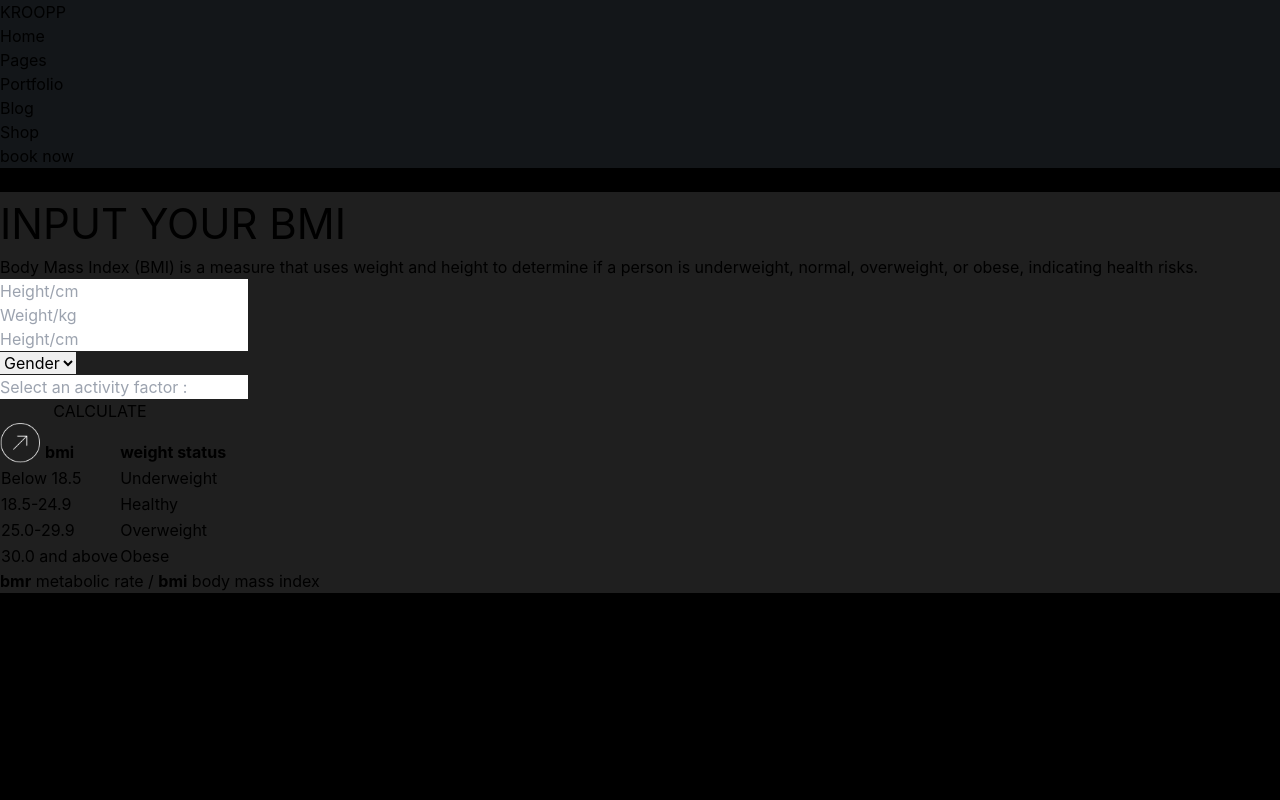
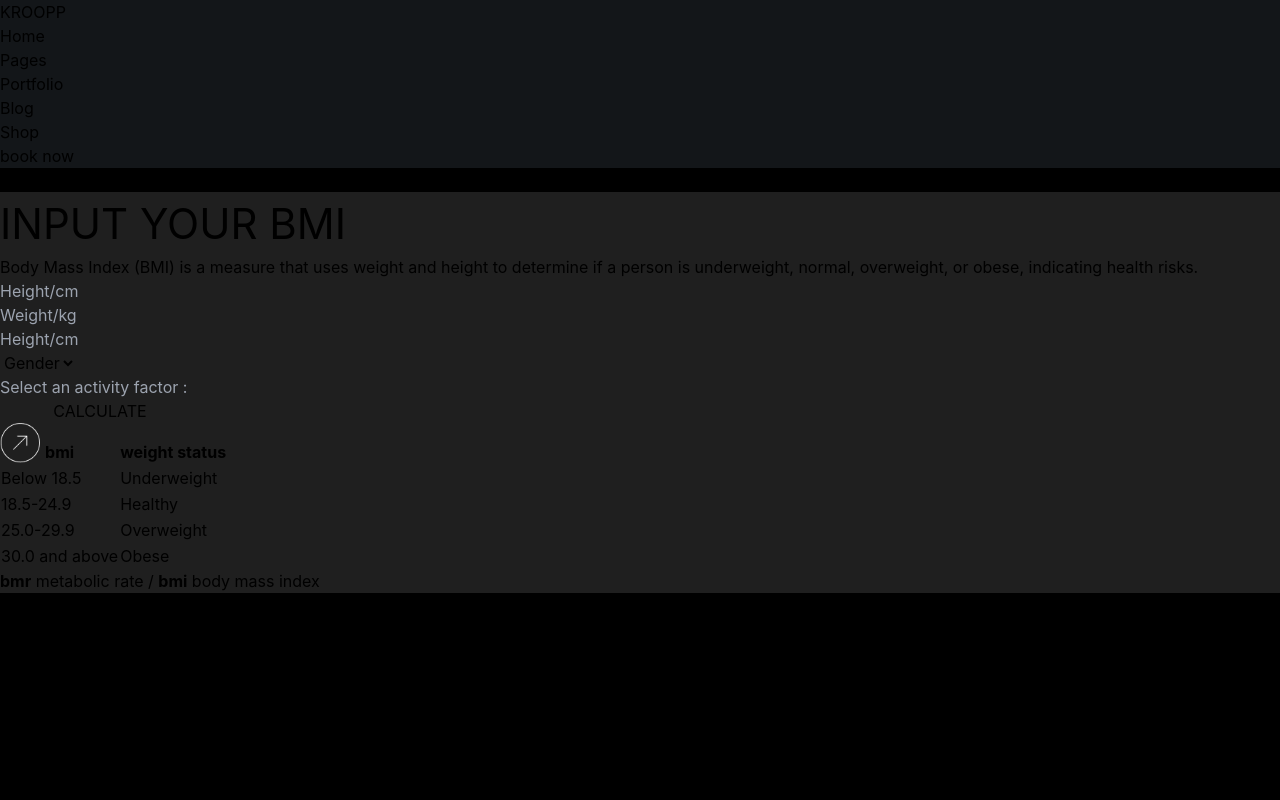
Before and after one commit to teshankalhara/CrossFit_React_TS_Frontend, a React (Vite) app: page / in a window 1280 px wide. Shown: the top 800 px of the page. Built offline with nearby package versions, Linux system fonts and the light colour scheme.

Commit message:
bmi page

```diff
--- a/src/components/BMITable/BMITable.tsx
+++ b/src/components/BMITable/BMITable.tsx
@@ -1,7 +1,7 @@
 const BMITable = () => {
     return (
         <>
-            <div className="bg-black rounded-full w-[400px] h-[400px] flex flex-col justify-center items-center mb-8">
+            <div className="bg-black pt-4 rounded-full w-[400px] h-[400px] flex flex-col justify-center items-center mb-8">
                 <div className="flex justify-center items-center">
                     <table border={1} className="border-collapse text-left text-xs">
                         <thead>
--- a/src/components/InputBMI/InputBMI.tsx
+++ b/src/components/InputBMI/InputBMI.tsx
@@ -6,18 +6,18 @@ const InputBMI = () => {
             <form className="py-4">
                 <div className="flex">
                     <div>
-                        <input type="text" className=" bg-black w-[200px] h-[40px] border text-sm border-slate-300 rounded-full pl-5 p-2 placeholder:text-white" placeholder="Height/cm" />
+                        <input type="text" style={{ backgroundColor: "#1F1F1F" }} className="w-[200px] h-[40px] border text-sm border-slate-300 rounded-full pl-5 p-2 placeholder:text-white" placeholder="Height/cm" />
                     </div>
                     <div>
-                        <input type="text" className="ml-1 bg-gray-800 w-[200px] h-[40px] border text-sm border-slate-300 rounded-full pl-5 p-2 placeholder:text-white" placeholder="Weight/kg" />
+                        <input type="text" style={{ backgroundColor: "#1F1F1F" }} className="ml-1 w-[200px] h-[40px] border text-sm border-slate-300 rounded-full pl-5 p-2 placeholder:text-white" placeholder="Weight/kg" />
                     </div>
                 </div>
                 <div className="flex mt-2">
                     <div>
-                        <input type="text" className=" bg-gray-900 w-[200px] h-[40px] border text-sm border-slate-300 rounded-full pl-5 p-2 placeholder:text-white" placeholder="Height/cm" />
+                        <input type="text" style={{ backgroundColor: "#1F1F1F" }} className="w-[200px] h-[40px] border text-sm border-slate-300 rounded-full pl-5 p-2 placeholder:text-white" placeholder="Height/cm" />
                     </div>
                     <div>
-                        <select className="ml-1 bg-gray-800 w-[200px] h-[40px] border text-sm border-slate-300 rounded-full pl-5 p-2 text-white">
+                        <select style={{ backgroundColor: "#1F1F1F" }} className="ml-1 w-[200px] h-[40px] border text-sm border-slate-300 rounded-full pl-5 p-2 text-white">
                             <option value="" disabled selected>Gender</option>
                             <option value="male">Male</option>
                             <option value="female">Female</option>
@@ -27,7 +27,7 @@ const InputBMI = () => {
                 </div>
                 <div className="flex mt-2">
                     <div>
-                        <input type="text" className=" bg-black w-[404px] h-[40px] border text-sm border-slate-300 rounded-full pl-5 p-2 placeholder:text-white" placeholder="Select an activity factor :" />
+                        <input type="text" style={{ backgroundColor: "#1F1F1F" }} className="w-[404px] h-[40px] border text-sm border-slate-300 rounded-full pl-5 p-2 placeholder:text-white" placeholder="Select an activity factor :" />
                     </div>
                 </div>
                 <div className='flex mt-2'>
--- a/src/pages/BMI.tsx
+++ b/src/pages/BMI.tsx
@@ -4,7 +4,7 @@ import InputBMI from "../components/InputBMI/InputBMI"
 const BMI = () => {
     return (
         <>
-            <div className="px-8 text-slate-100 mt-8 pb-10" style={{ backgroundColor: "#1F1F1F" }}>
+            <div className="px-8 text-slate-100 mt-8 pt-10" style={{ backgroundColor: "#1F1F1F" }}>
                 <div className="flex">
                     <div className="basis-1/2 px-10 py-2">
                         <h1 className="mb-1 text-slate-50 font-bold" style={{ fontSize: "42px" }}>INPUT YOUR BMI</h1>
```
